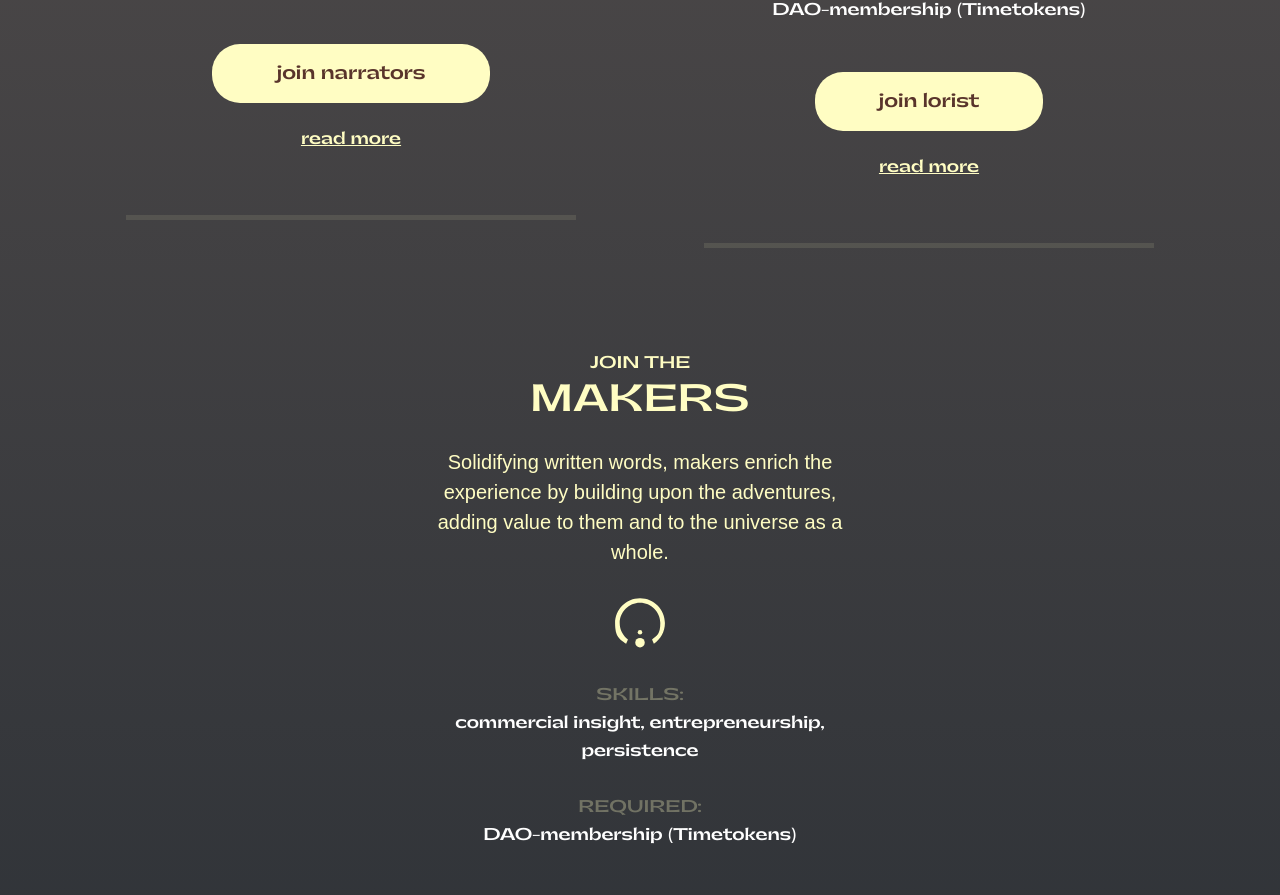
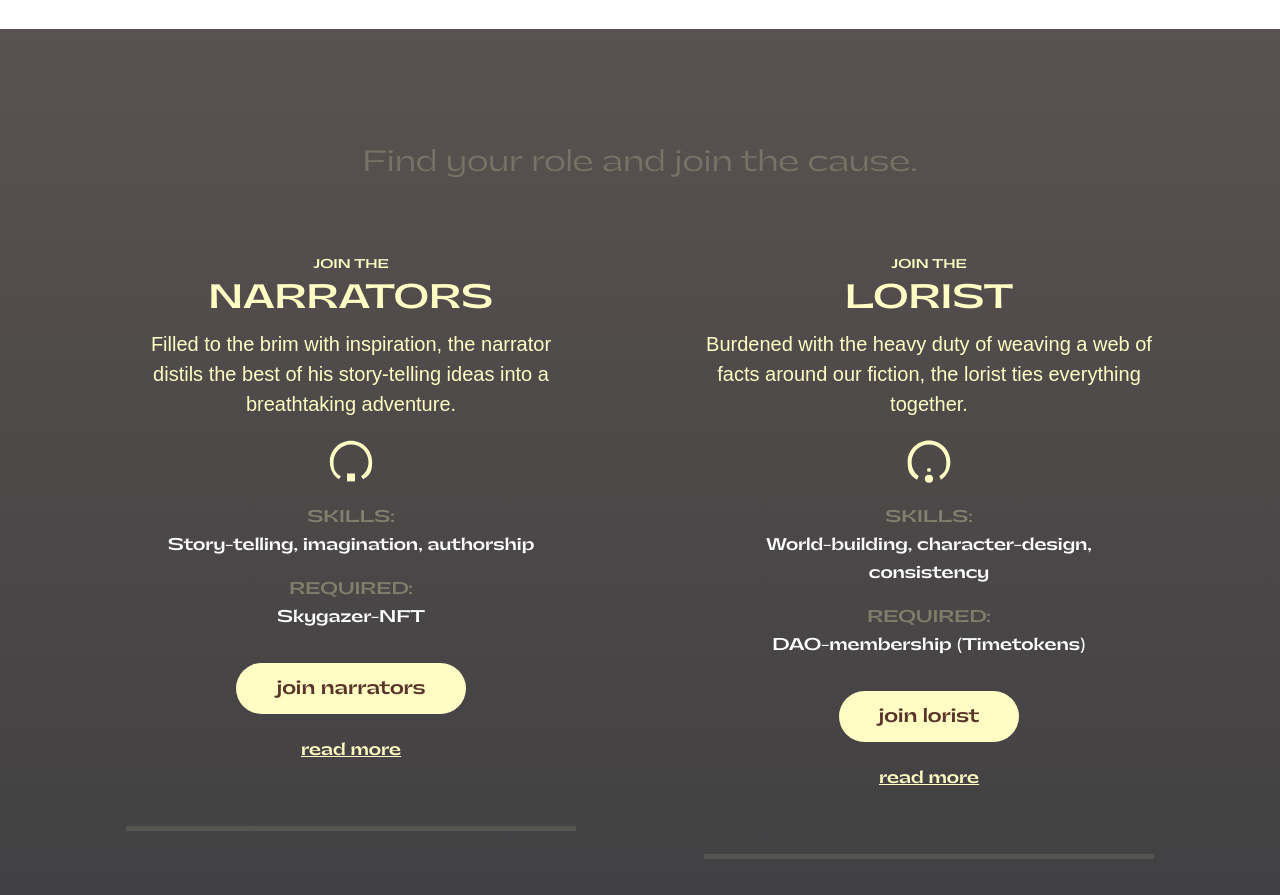
Before and after one commit to skygazers-world/skygazers.world, a Next.js app: page / in a window 1280 px wide. Shown: the part 3812-4707 px from the top of the page. Built offline with nearby package versions, Linux system fonts and the light colour scheme.

Commit message:
new changes

```diff
--- a/pages/index.tsx
+++ b/pages/index.tsx
@@ -68,45 +68,53 @@ export default function Home() {
           <p className='mb-8 md:mb-14 font-gatwickreg'>
           Skygazers is an experiment of  <span className="font-gatwickbold">scifi-fantasy world-building</span> through <span className="font-gatwickbold">collaboration</span>.
           <br /><br />
-          The goal is to create and maintain a <span className="font-gatwickbold">fictional narrative</span> as a <span className="font-gatwickbold">community</span> using web3-technology.
+          We want to create and maintain a <span className="font-gatwickbold">fictional narrative</span> as a <span className="font-gatwickbold">community</span> using web3-technology.
           </p>
           <a href="" className="font-gatwickbold underline">Read the Skypaper</a>
         </div>
       </div>
 
+      <div className='w-full bg-white flex flex-col items-center justify-center pt-20 md:pt-28 pb-40 md:pb-32'>
+        <img className='w-[390px] max-w-[60%]' src='/Skygazers_WP_ill__4-onlyicons.png' alt='Only icons'/>
+        <div className='w-full max-w-[620px] text-[24px] leading-[38px] text-center'>
+          <p className='mb-8 md:mb-14 font-gatwickbold'>The goal is to create a scifi-universe, where the main characters go on adventures, and all components of the universe have rich backstories and internal relations.</p>
+          <p className='mb-8 md:mb-14 font-gatwickreg'>The way this experience will be designed is determined by its contributors.</p>
+        </div>
+      </div>
+
 
       <div className='w-full bg-gradient-to-b from-[#595250] to-sgdark pt-24 lg:pt-28 pb-36 px-0 flex flex-col items-center justify-center'>
-        <p className='text-sgyellow opacity-20 w-[80%] text-[20px] lg:text-[32px]  text-center font-gatwickreg lg:mb-2'>Find your role <br /> and join the cause.</p>
+        <p className='text-sgyellow opacity-20 w-[80%] text-[16px] lg:text-[28px]  text-center font-gatwickreg lg:mb-2'>Find your role and join the cause.</p>
         <div className='w-full px-0 flex flex-col lg:flex-row items-center lg:items-start justify-center'>
           <div className='w-4/5 lg:w-[45vw]  max-w-[450px] lg:mr-[5vw] flex flex-col items-center text-center justify-center border-b-[5px] border-[rgba(255,253,195,0.1)] py-16'>
-            <h2 className='text-sgyellow'>JOIN THE</h2>
-            <h1 className='text-sgyellow text-[26px] md:text-[36px] leading-[32px] md:leading-[48px] mb-6'>NARRATORS</h1>
-            <p className='text-sgyellow text-[20px] mb-5'>Filled to the brim with inspiration, the narrator distils the best of his story-telling ideas into a breathtaking adventure.</p>
-            <Link href="howitworks/#narrators"><Icons.Narrator fill="#FFFDC3" width='70px' height='70px' /></Link>
-            <p className='text-white font-gatwickbold leading-[28px] mt-6'><span className='uppercase opacity-30 text-sgyellow'>Skills:</span><br /> Story-telling, imagination, authorship
-            <br /> <br /> <span className='uppercase opacity-30 text-sgyellow'>Required:</span><br /> Skygazer-NFT</p>
-            <Link className='w-[70%] mt-12' href="howitworks/#narrators"><button className='middlerounded bg-sgyellow text-sgbodycopy'>join narrators</button></Link>
+            <h2 className='text-sgyellow text-[12px]'>JOIN THE</h2>
+            <h1 className='text-sgyellow text-[24px] md:text-[32px] leading-[32px] md:leading-[48px] mb-2'>NARRATORS</h1>
+            <p className='text-sgyellow text-[20px] mb-3'>Filled to the brim with inspiration, the narrator distils the best of his story-telling ideas into a breathtaking adventure.</p>
+            <Link href="howitworks/#narrators"><Icons.Narrator fill="#FFFDC3" width='60px' height='60px' /></Link>
+            <p className='text-white font-gatwickbold leading-[28px] mt-3'><span className='uppercase opacity-30 text-sgyellow'>Skills:</span><br /> Story-telling, imagination, authorship</p>
+            <p className='text-white font-gatwickbold leading-[28px] mt-4'><span className='uppercase opacity-30 text-sgyellow'>Required:</span><br /> Skygazer-NFT</p>
+            <Link className='w-[70%] mt-8' href="howitworks/#narrators"><button className='middlerounded bg-sgyellow text-sgbodycopy'>join narrators</button></Link>
             <Link className='mt-6 text-sgyellow font-gatwickbold underline' href="howitworks/#narrators">read more</Link>
           </div>
           <div className='w-4/5 lg:w-[45vw] max-w-[450px] lg:ml-[5vw] flex flex-col items-center text-center justify-center border-b-[5px] border-[rgba(255,253,195,0.1)] py-16'>
-            <h2 className='text-sgyellow'>JOIN THE</h2>
-            <h1 className='text-sgyellow text-[26px] md:text-[36px] leading-[32px] md:leading-[48px] mb-6'>LORIST</h1>
-            <p className='text-sgyellow text-[20px] mb-5'>Burdened with the heavy duty of weaving a web of facts around our fiction, the lorist ties everything together.</p>
-            <Link href="howitworks/#lore"><Icons.Lorist fill="#FFFDC3" width='70px' height='70px' /></Link>
-            <p className='text-white font-gatwickbold leading-[28px] mt-6'><span className='uppercase opacity-30 text-sgyellow'>Skills:</span><br /> World-building, character-design, consistency
-            <br /> <br /> <span className='uppercase opacity-30 text-sgyellow'>Required:</span><br />DAO-membership (Timetokens)</p>
-            <Link className='w-[70%] mt-12' href="howitworks/#lore"><button className='middlerounded bg-sgyellow text-sgbodycopy'>join lorist</button></Link>
+            <h2 className='text-sgyellow text-[12px]'>JOIN THE</h2>
+            <h1 className='text-sgyellow text-[24px] md:text-[32px] leading-[32px] md:leading-[48px] mb-2'>LORIST</h1>
+            <p className='text-sgyellow text-[20px] mb-3'>Burdened with the heavy duty of weaving a web of facts around our fiction, the lorist ties everything together.</p>
+            <Link href="howitworks/#lore"><Icons.Lorist fill="#FFFDC3" width='60px' height='60px' /></Link>
+            <p className='text-white font-gatwickbold leading-[28px] mt-3'><span className='uppercase opacity-30 text-sgyellow'>Skills:</span><br /> World-building, character-design, consistency</p>
+            <p className='text-white font-gatwickbold leading-[28px] mt-4'><span className='uppercase opacity-30 text-sgyellow'>Required:</span><br />DAO-membership (Timetokens)</p>
+            <Link className='w-[70%] mt-8' href="howitworks/#lore"><button className='middlerounded bg-sgyellow text-sgbodycopy'>join lorist</button></Link>
             <Link className='mt-6 text-sgyellow font-gatwickbold underline' href="howitworks/#lore">read more</Link>
           </div>
         </div>
         <div className='w-4/5 lg:w-[50vw] max-w-[450px] lg:mt-[3vw] flex flex-col items-center text-center justify-center border-b-[5px] border-[rgba(255,253,195,0.1)] py-16'>
-          <h2 className='text-sgyellow'>JOIN THE</h2>
-          <h1 className='text-sgyellow text-[26px] md:text-[36px] leading-[32px] md:leading-[48px] mb-6'>MAKERS</h1>
-          <p className='text-sgyellow text-[20px] mb-5'>Solidifying written words, makers enrich the experience by building upon the adventures, adding value to them and to the universe as a whole.</p>
-          <Link href="howitworks/#lore"><Icons.Lorist fill="#FFFDC3" width='70px' height='70px' /></Link>
-          <p className='text-white font-gatwickbold leading-[28px] mt-6'><span className='uppercase opacity-30 text-sgyellow'>Skills:</span><br /> commercial insight, entrepreneurship, persistence
-          <br /> <br /> <span className='uppercase opacity-30 text-sgyellow'>Required:</span><br />DAO-membership (Timetokens)</p>
-          <Link className='w-[70%] mt-12' href="howitworks/#makers"><button className='middlerounded bg-sgyellow text-sgbodycopy'>join makers</button></Link>
+          <h2 className='text-sgyellow text-[12px]'>JOIN THE</h2>
+          <h1 className='text-sgyellow text-[24px] md:text-[32px] leading-[32px] md:leading-[48px] mb-2'>MAKERS</h1>
+          <p className='text-sgyellow text-[20px] mb-3'>Solidifying written words, makers enrich the experience by building upon the adventures, adding value to them and to the universe as a whole.</p>
+          <Link href="howitworks/#lore"><Icons.Lorist fill="#FFFDC3" width='60px' height='60px' /></Link>
+          <p className='text-white font-gatwickbold leading-[28px] mt-3'><span className='uppercase opacity-30 text-sgyellow'>Skills:</span><br /> commercial insight, entrepreneurship, persistence</p>
+          <p className='text-white font-gatwickbold leading-[28px] mt-4'><span className='uppercase opacity-30 text-sgyellow'>Required:</span><br />DAO-membership (Timetokens)</p>
+          <Link className='w-[70%] mt-8' href="howitworks/#makers"><button className='middlerounded bg-sgyellow text-sgbodycopy'>join makers</button></Link>
           <Link className='mt-6 text-sgyellow font-gatwickbold underline' href="howitworks/#lore">read more</Link>
         </div>
       </div>
--- a/styles/globals.css
+++ b/styles/globals.css
@@ -25,7 +25,7 @@ src: url("../assets/fonts/PPGatwick-Bold.woff");
       @apply allbtns bodycopy py-3 px-8 rounded-[8px];
     }
     .middlerounded {
-      @apply allbtns text-[16px] md:text-[18px] py-4 px-16 rounded-[28px];
+      @apply allbtns text-[16px] md:text-[18px] py-3 px-10 rounded-[28px];
     }
     .bigrounded {
       @apply allbtns text-[16px] md:text-[18px] py-6 px-20 rounded-[39px];
```
Also changed, not shown: public/Skygazers_WP_ill__4-onlyicons.png (added).
